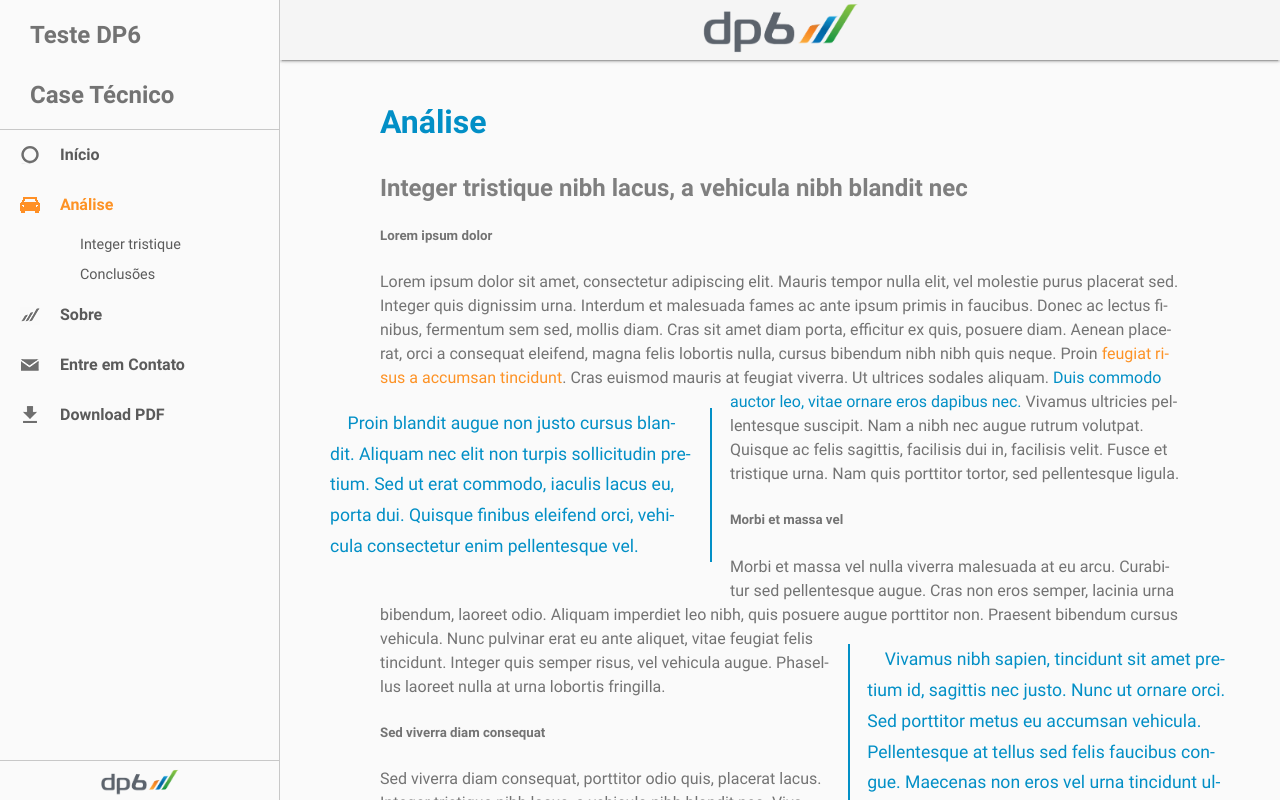
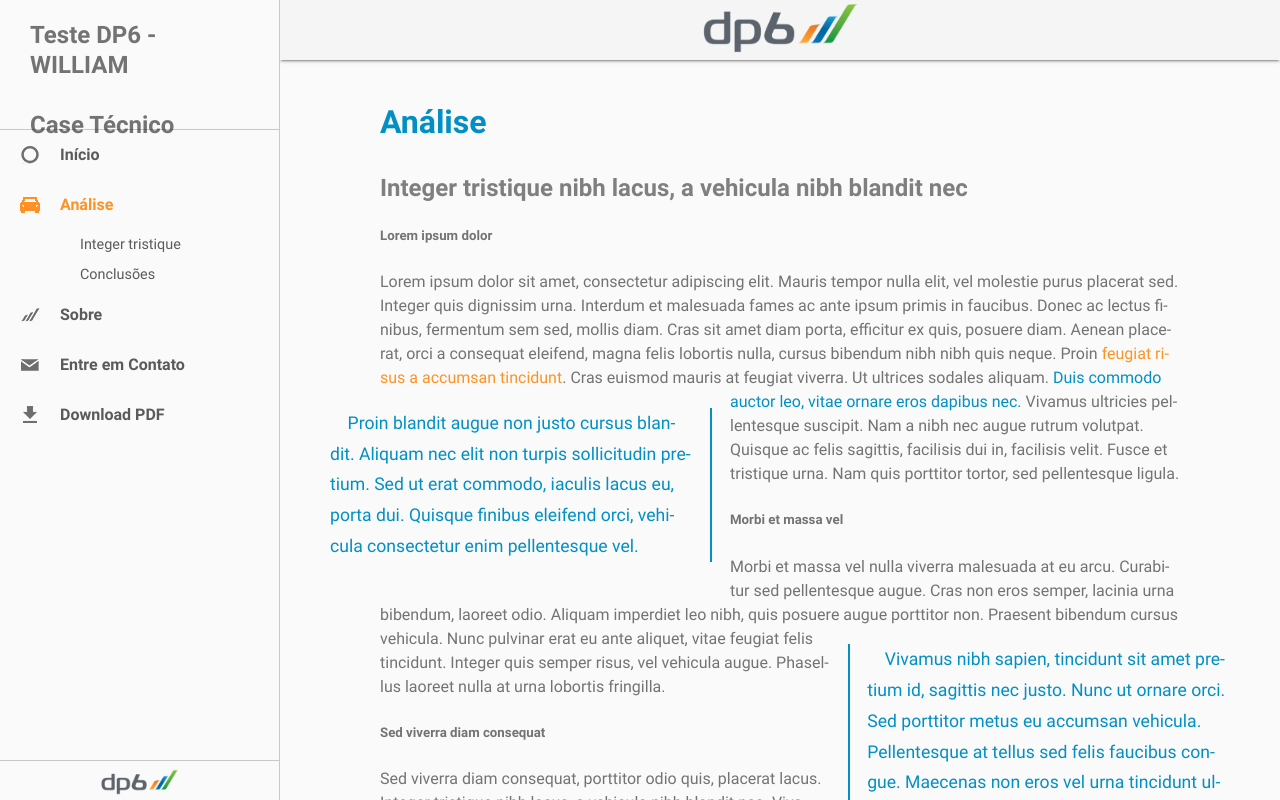
Before and after one commit to wtalmeida/case-dp6, a plain HTML site: page analise.html in a window 1280 px wide. Drawn offline with Linux system fonts and the light colour scheme.

Commit message:
Case DP6 - William

```diff
--- a/analise.html
+++ b/analise.html
@@ -33,7 +33,7 @@
   <div class="menu-backdrop"></div>
   <nav class="menu">
     <img class="menu-fechar" src="img/icon/x_cinza.png" alt="Fechar Menu">
-    <div class="menu-header"><a href="/">Teste DP6<br><br>Case Técnico</a></div>
+    <div class="menu-header"><a href="/">Teste DP6 - WILLIAM<br><br>Case Técnico</a></div>
     <ul class="menu-lista">
       <li class="menu-lista-item">
         <a href="index.html" class="menu-lista-link menu-lista-index">Início</a>
```
Also changed, not shown: index.html (+1 -1 lines), sobre.html (+1 -1 lines).
